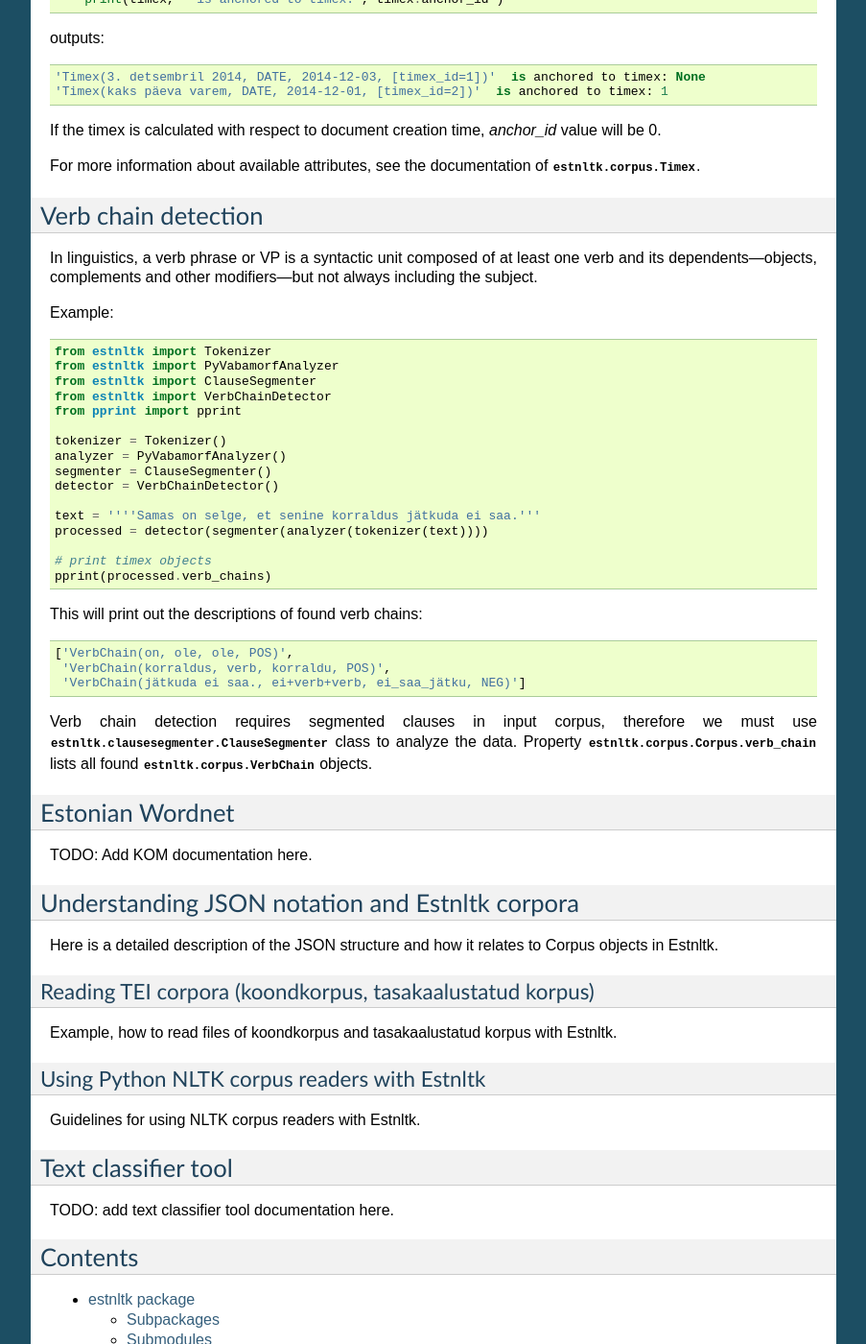
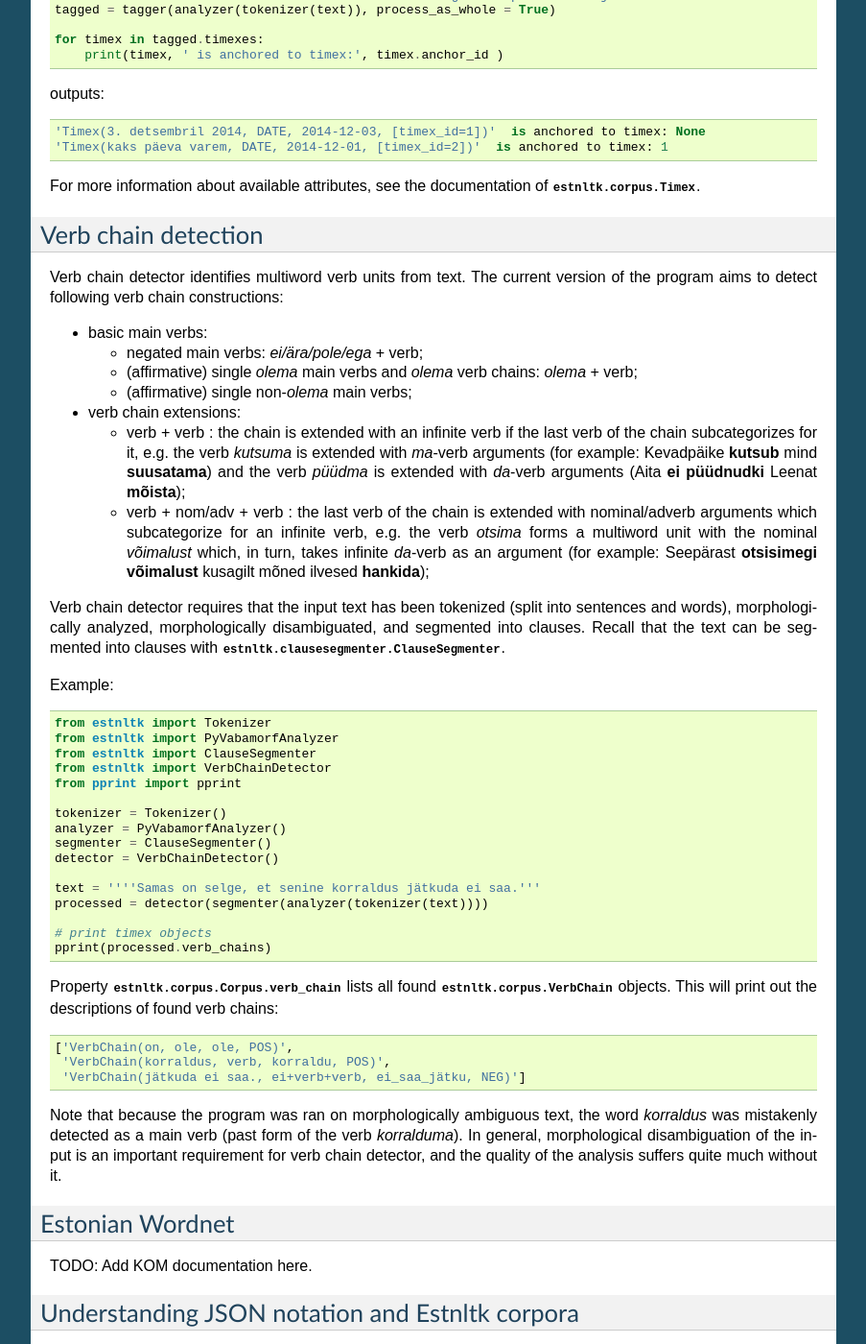
Before and after one commit to estnltk/estnltk, a Sphinx documentation site: the page built from docs/index.rst, in a window 1280 px wide and 1400 px high, scrolled down 10768 px. Shown: the whole window at 96% size, without its empty margins (198-1101 px from the left). Built offline with Sphinx 7.4.7, drawn with Linux system fonts in a browser that asks for light colours; pages that are not in the unit, such as notebooks, are missing from menus; some of the changed text lies outside the part shown.

Commit message:
Updated (the source of) documentation on verb chain detector, timex tagger, clause segmenter.

```diff
--- a/docs/index.rst
+++ b/docs/index.rst
@@ -380,8 +380,8 @@ See `documentation`_ for possible parameters.
 Clause segmenter
 ================
 A simple sentence, also called an independent clause, typically contains a finite verb, and expresses a complete thought.
-However, in many cases, natural language sentences are long and complex, consisting of two or more clauses joined together.
-The clause structure can be made even more complex by embedded clauses, which are inserted into other clauses, and divide their parents into two halves.
+However, natural language sentences can also be long and complex, consisting of two or more clauses joined together.
+The clause structure can be made even more complex by embedded clauses, which divide their parent clauses into two halves.
 
 Clause segmenter makes it possible to extract clauses from a complex sentence and treat them independently::
 
@@ -396,7 +396,8 @@ Clause segmenter makes it possible to extract clauses from a complex sentence an
 
     segmented = segmenter(analyzer(tokenizer(text)))
 
-Clause segmenter requires that the input text has been tokenized (split into sentences and words) and morphologically analyzed (and also disambiguated, if possible).
+Clause segmenter requires that the input text has been tokenized (split into sentences and words) and morphologically analyzed and disambiguated (the program also works on morphologically ambiguous text, but the quality of the analysis is expected to be worse than on morphologically disambiguated text).
+
 The segmenter annotates clause boundaries between words, and start and end locations of embedded clauses.
 Based on the annotation, each word in the sentence is associated with a clause index.
 Following is an example on how to access both the initial clause annotations, and also clause indexes of the words::
@@ -553,7 +554,7 @@ According to TimeML, four types of temporal expressions are distinguished:
 * DURATIONs, e.g. *viis päeva* (*five days*)
 * SETs of times, e.g. *igal aastal* (*on every year*)
 
-Temporal expressions tagger requires that the input text has been tokenized (split into sentences and words), and morphologically analyzed (and also disambiguated, if possible).
+Temporal expressions tagger requires that the input text has been tokenized (split into sentences and words), morphologically analyzed and disambiguated (the program also works on morphologically ambiguous text, but the quality of the analysis is expected to be worse than on morphologically disambiguated text).
 
 Example::
 
@@ -579,7 +580,7 @@ This prints found temporal expressions::
 
 Note that the relative temporal expressions (such as *eile* (*yesterday*)) are normalized according to the date when the program was run (in the previous example: December 3, 2014).
 This behaviour can be changed by supplying `creation_date` argument to the tagger.
-For example, let's tag the text given date June 10 1995::
+For example, let's tag the text given date June 10, 1995::
 
     # retag with a new creation date
     import datetime
@@ -620,14 +621,30 @@ outputs::
     'Timex(3. detsembril 2014, DATE, 2014-12-03, [timex_id=1])'  is anchored to timex: None
     'Timex(kaks päeva varem, DATE, 2014-12-01, [timex_id=2])'  is anchored to timex: 1
 
-If the timex is calculated with respect to document creation time, `anchor_id` value will be 0.
+.. If the timex is calculated with respect to document creation time, `anchor_id` value will be 0.
 
 For more information about available attributes, see the documentation of :class:`estnltk.corpus.Timex`.
 
 Verb chain detection
 ====================
 
-In linguistics, a verb phrase or VP is a syntactic unit composed of at least one verb and its dependents—objects, complements and other modifiers—but not always including the subject.
+Verb chain detector identifies multiword verb units from text.
+The current version of the program aims to detect following verb chain constructions:
+
+* basic main verbs:
+
+  * negated main verbs: *ei/ära/pole/ega* + verb;
+  * (affirmative) single *olema* main verbs and *olema* verb chains: *olema* + verb;
+  * (affirmative) single non-*olema* main verbs;
+
+* verb chain extensions:
+
+  * verb + verb : the chain is extended with an infinite verb if the last verb of the chain subcategorizes for it, e.g. the verb *kutsuma* is extended with *ma*-verb arguments (for example: Kevadpäike **kutsub** mind **suusatama**) and the verb *püüdma* is extended with *da*-verb arguments (Aita **ei püüdnudki** Leenat **mõista**);
+
+  * verb + nom/adv + verb : the last verb of the chain is extended with nominal/adverb arguments which subcategorize for an infinite verb, e.g. the verb *otsima* forms a multiword unit with the nominal *võimalust* which, in turn, takes infinite *da*-verb as an argument (for example: Seepärast **otsisimegi võimalust** kusagilt mõned ilvesed **hankida**);
+
+Verb chain detector requires that the input text has been tokenized (split into sentences and words), morphologically analyzed, morphologically disambiguated, and segmented into clauses.
+Recall that the text can be segmented into clauses with :class:`estnltk.clausesegmenter.ClauseSegmenter`.
 
 Example::
 
@@ -648,14 +665,16 @@ Example::
     # print timex objects
     pprint(processed.verb_chains)
 
+Property :class:`estnltk.corpus.Corpus.verb_chain` lists all found :class:`estnltk.corpus.VerbChain` objects.
 This will print out the descriptions of found verb chains::
 
     ['VerbChain(on, ole, ole, POS)',
      'VerbChain(korraldus, verb, korraldu, POS)',
      'VerbChain(jätkuda ei saa., ei+verb+verb, ei_saa_jätku, NEG)']
 
-Verb chain detection requires segmented clauses in input corpus, therefore we must use :class:`estnltk.clausesegmenter.ClauseSegmenter` class to analyze the data.
-Property :class:`estnltk.corpus.Corpus.verb_chain` lists all found :class:`estnltk.corpus.VerbChain` objects.
+Note that because the program was ran on morphologically ambiguous text, the word *korraldus* was mistakenly detected as a main verb (past form of the verb *korralduma*).
+In general, morphological disambiguation of the input is an important requirement for verb chain detector, and the quality of the analysis suffers quite much without it.
+
 
 
 Estonian Wordnet
```
Also changed, not shown: other parts of docs/index.rst (+1 -1 lines).
